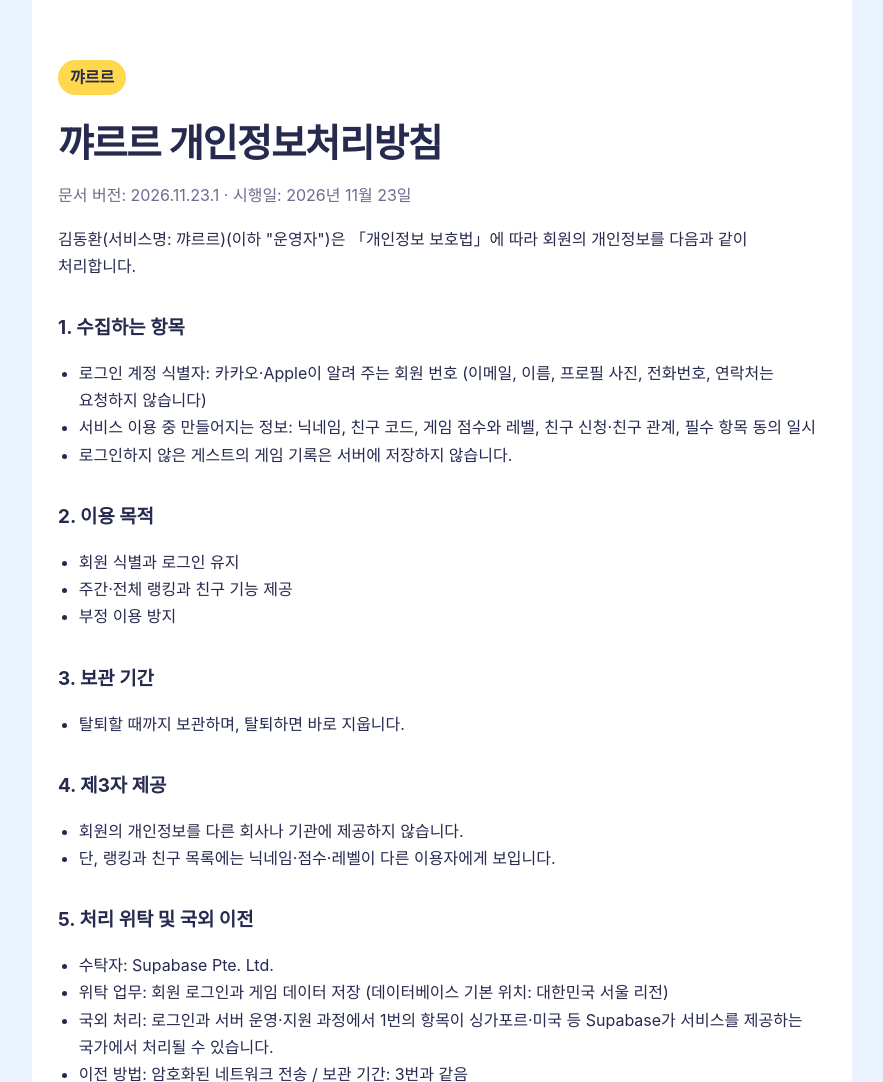
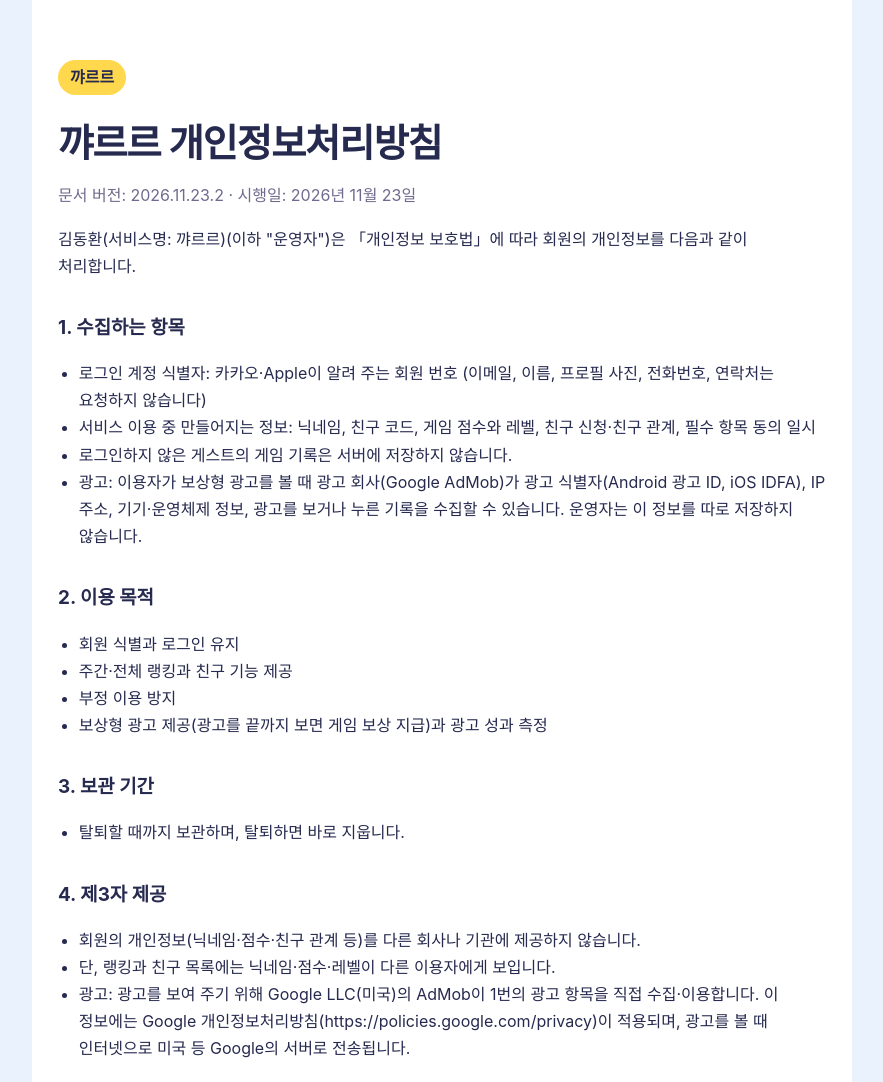
Before and after one commit to kahlil2222/kkareureu-legal, a plain HTML site: page privacy/index.html in a window 1280 px wide. Shown: the top 1082 px of the page, without its empty margins (198-1081 px from the left). Drawn offline with Linux system fonts and the light colour scheme.

Commit message:
개인정보처리방침·이용약관에 AdMob 보상형 광고 항목 추가
Co-Authored-By: Claude Opus 5.5 <noreply@anthropic.com>

```diff
--- a/privacy/index.html
+++ b/privacy/index.html
@@ -11,19 +11,21 @@
 <main>
 <p><span class="brand">꺄르르</span></p>
 <h1>꺄르르 개인정보처리방침</h1>
-<p class="meta">문서 버전: 2026.11.23.1 · 시행일: 2026년 11월 23일</p>
+<p class="meta">문서 버전: 2026.11.23.2 · 시행일: 2026년 11월 23일</p>
 <p>김동환(서비스명: 꺄르르)(이하 &quot;운영자&quot;)은 「개인정보 보호법」에 따라 회원의 개인정보를 다음과 같이 처리합니다.</p>
 <h2>1. 수집하는 항목</h2>
 <ul>
 <li>로그인 계정 식별자: 카카오·Apple이 알려 주는 회원 번호 (이메일, 이름, 프로필 사진, 전화번호, 연락처는 요청하지 않습니다)</li>
 <li>서비스 이용 중 만들어지는 정보: 닉네임, 친구 코드, 게임 점수와 레벨, 친구 신청·친구 관계, 필수 항목 동의 일시</li>
 <li>로그인하지 않은 게스트의 게임 기록은 서버에 저장하지 않습니다.</li>
+<li>광고: 이용자가 보상형 광고를 볼 때 광고 회사(Google AdMob)가 광고 식별자(Android 광고 ID, iOS IDFA), IP 주소, 기기·운영체제 정보, 광고를 보거나 누른 기록을 수집할 수 있습니다. 운영자는 이 정보를 따로 저장하지 않습니다.</li>
 </ul>
 <h2>2. 이용 목적</h2>
 <ul>
 <li>회원 식별과 로그인 유지</li>
 <li>주간·전체 랭킹과 친구 기능 제공</li>
 <li>부정 이용 방지</li>
+<li>보상형 광고 제공(광고를 끝까지 보면 게임 보상 지급)과 광고 성과 측정</li>
 </ul>
 <h2>3. 보관 기간</h2>
 <ul>
@@ -31,8 +33,9 @@
 </ul>
 <h2>4. 제3자 제공</h2>
 <ul>
-<li>회원의 개인정보를 다른 회사나 기관에 제공하지 않습니다.</li>
+<li>회원의 개인정보(닉네임·점수·친구 관계 등)를 다른 회사나 기관에 제공하지 않습니다.</li>
 <li>단, 랭킹과 친구 목록에는 닉네임·점수·레벨이 다른 이용자에게 보입니다.</li>
+<li>광고: 광고를 보여 주기 위해 Google LLC(미국)의 AdMob이 1번의 광고 항목을 직접 수집·이용합니다. 이 정보에는 Google 개인정보처리방침(https://policies.google.com/privacy)이 적용되며, 광고를 볼 때 인터넷으로 미국 등 Google의 서버로 전송됩니다.</li>
 </ul>
 <h2>5. 처리 위탁 및 국외 이전</h2>
 <ul>
@@ -45,6 +48,7 @@
 <h2>6. 회원의 권리</h2>
 <ul>
 <li>회원은 언제든지 닉네임을 바꾸거나 설정 → 내 계정 → 계정 삭제(탈퇴)로 모든 정보를 지울 수 있습니다.</li>
+<li>광고 식별자 거부: Android는 설정 → 개인정보 보호 → 광고에서 광고 ID를 삭제하거나 재설정할 수 있고, iPhone은 설정 → 개인정보 보호 및 보안 → 추적에서 앱의 추적 요청을 끌 수 있습니다. 광고는 이용자가 직접 눌러야만 나오며, 보지 않아도 게임을 할 수 있습니다.</li>
 </ul>
 <h2>7. 만 14세 미만</h2>
 <ul>
```
Also changed, not shown: terms/index.html (+2 -1 lines).
